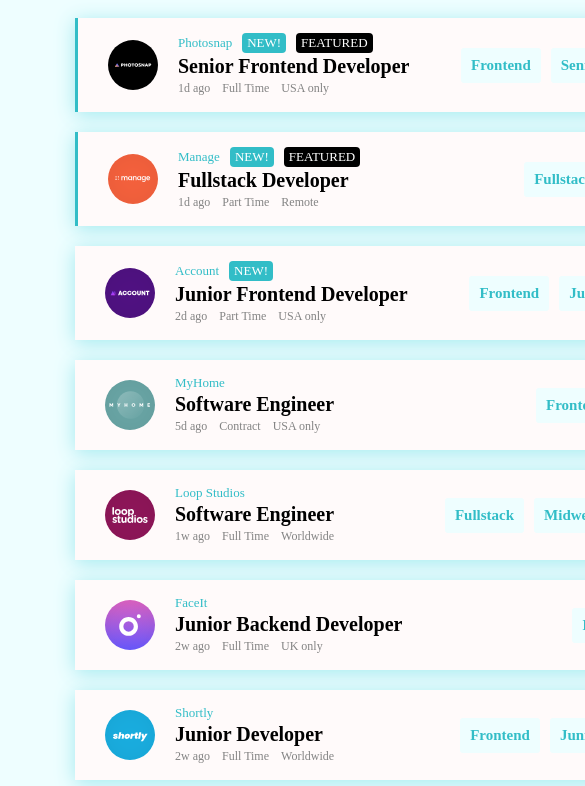
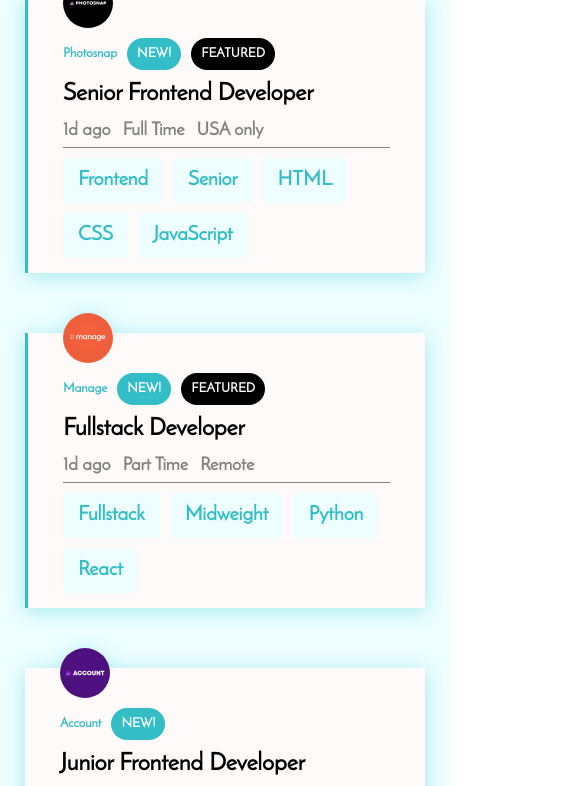
Before and after one commit to Haiyiola/StaticJobListings, a plain HTML site: page index.html in a window 390 px wide. Shown: the part 136-922 px from the top of the page, 585 px wide, since content can reach past the window. Drawn offline with Linux system fonts and the light colour scheme.

Commit message:
Made the website page suitable to smaller devices

```diff
--- a/index.css
+++ b/index.css
@@ -1,3 +1,7 @@
+@font-face {
+    font-family: "JosefinSans-Regular.ttf";
+    src: url("./JosefinSans-Regular.ttf");
+}
 *{
     margin: 0;
     padding: 0;
@@ -8,15 +12,13 @@
     --green: #eefeff;
     --mediumgreen:#a1e9ee;
     --darkgreen: #32bdc7;
-    --font: ;
+    --font: "JosefinSans-Regular.ttf";
 }
 body{
     margin: 20px auto;
-    /* margin: 30px 0px; */
     display: flex;
     flex-direction: column;
     width: 950px;
-    /* filter: drop-shadow(5px 5px 15px var(--darkgreen)); */
 }
 .header{
     width: 950px;
@@ -49,6 +51,7 @@ section{
     filter: drop-shadow(0px 3px 10px var(--mediumgreen));
 }
 h2{
+    font-family: var(--font);
     color: black;
     font-size: 20px;
     line-height: 26px;
@@ -58,16 +61,19 @@ h2:hover{
     color: var(--darkgreen);
 }
 h3{
+    font-family: var(--font);
     color: var(--darkgreen);
     font-size: 13px;
     font-weight: 500;
 }
 h4{
+    font-family: var(--font);
     color: var(--darkgreen);
     font-size: 15px;
     font-weight: 600;
 }
 h5{
+    font-family: var(--font);
     color: var(--grey);
     font-size: 12px;
     line-height: 18px;
@@ -80,14 +86,14 @@ h5{
 .new{
     color: white;
     background-color: var(--darkgreen);
-    border-radius: 4px;
-    padding: 2px 5px;
+    border-radius: 20px;
+    padding: 2px 10px;
 }
 .featured{
     color: white;
     background-color: black;
-    border-radius: 4px;
-    padding: 2px 5px;
+    border-radius: 20px;
+    padding: 2px 10px;
 }
 .deets{
     display: flex;
@@ -131,3 +137,74 @@ h5{
 .top{
     border-left: 3px solid var(--darkgreen);
 }
+
+
+@media screen and (max-width: 800px) {
+    body{
+        width: 450px;
+    }
+    .header{
+        width: 420px;
+        height: 60px;
+    }
+    section{
+        padding: 10px 35px;
+        width: 400px;
+        flex-direction: column;
+        align-items: flex-start;
+        margin: 20px;
+    }
+    .deets{
+        flex-direction: column;
+        gap: 5px;
+        align-items: flex-start;
+        justify-content: flex-start;
+    }
+    .profile{
+        margin-top: -30px;
+        margin-right: 0px;
+    }
+    .details{
+        display: flex;
+        flex-direction: column;
+    }
+    .profile-name{
+        margin: 5px 0px;
+    }
+    .conditions{
+        margin-top: 5px;
+    }
+    .qualifications{
+        margin: 5px 0px;
+        border-top: 1px solid var(--grey);
+        flex-wrap: wrap;
+        padding-top: 10px;
+    }
+    h5{
+        font-family: var(--font);
+        font-size: 18px;
+        line-height: 23px;
+        font-weight: 600;
+    }
+    h2{
+        margin: 5px 0px;
+        font-family: var(--font);
+        font-size: 24px;
+        line-height: 29px;
+        font-family: 700;
+    }
+    h3{
+        font-family: var(--font);
+        font-family: 22px;
+        line-height: 28px;
+        font-weight: 700;
+    }
+    .qualifications h4{
+        font-family: var(--font);
+        font-size: 20px;
+        line-height: 25px;
+        padding: 10px 15px;
+        font-weight: 600;
+        border-radius: 4px;
+    }
+}
```
Also changed, not shown: JosefinSans-Regular.ttf (added), 1 other file.
